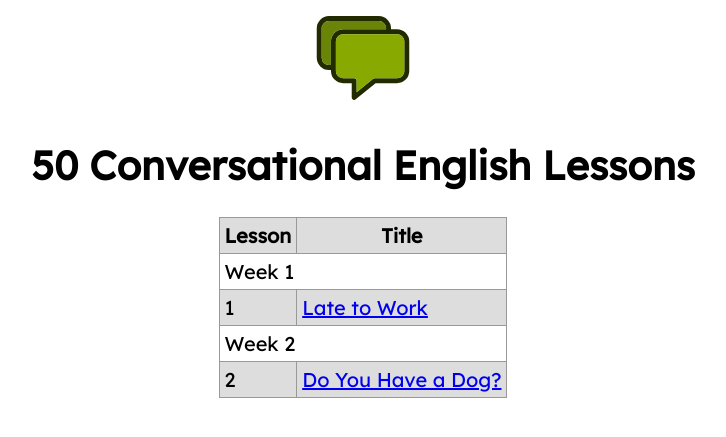
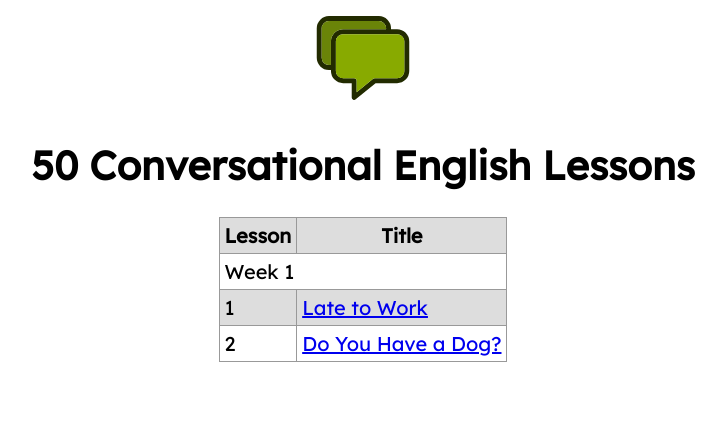
Before and after one commit to GospelTrust/gt-eng-50, a Jekyll site: the page built from docs/index.html, in a window 1280 px wide. Shown: the top 437 px of the page, without its empty margins (277-1003 px from the left). Built offline with Jekyll 4.4.1, drawn with Linux system fonts in a browser that asks for light colours.

Commit message:
test: Use assignment instead

```diff
--- a/docs/index.html
+++ b/docs/index.html
@@ -11,7 +11,8 @@ layout: default
       <th>Title</th>
     </tr>
     {% for post in site.posts reversed %}
-      {% if (post.lesson % 5) == 1 %}
+      {% assign start = post.lesson % 5 %}
+      {% if start == 1 %}
         {% assign week = post.lesson / 5 %}
         <tr>
           <td colspan="2">Week {{ week | abs }}</td>
```
